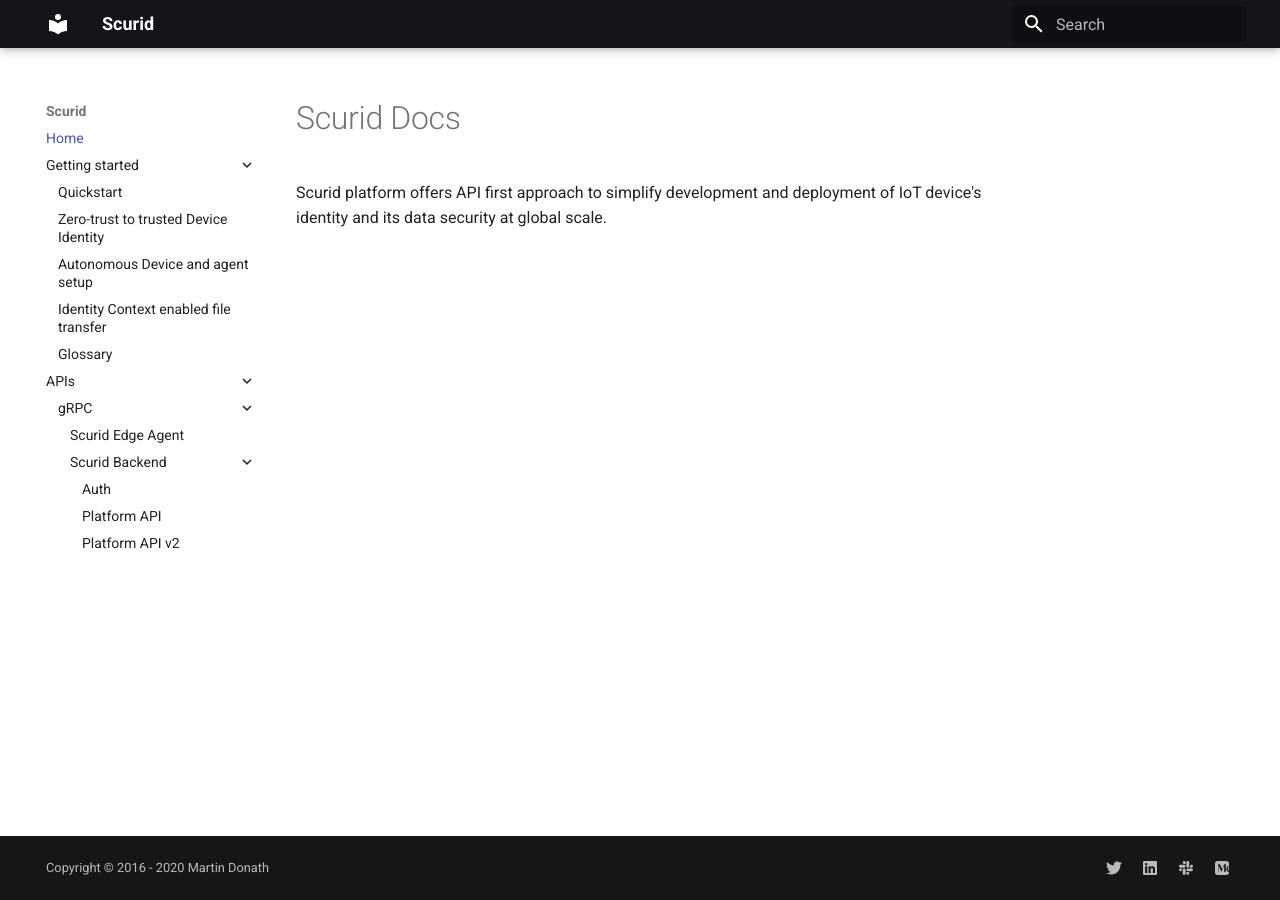
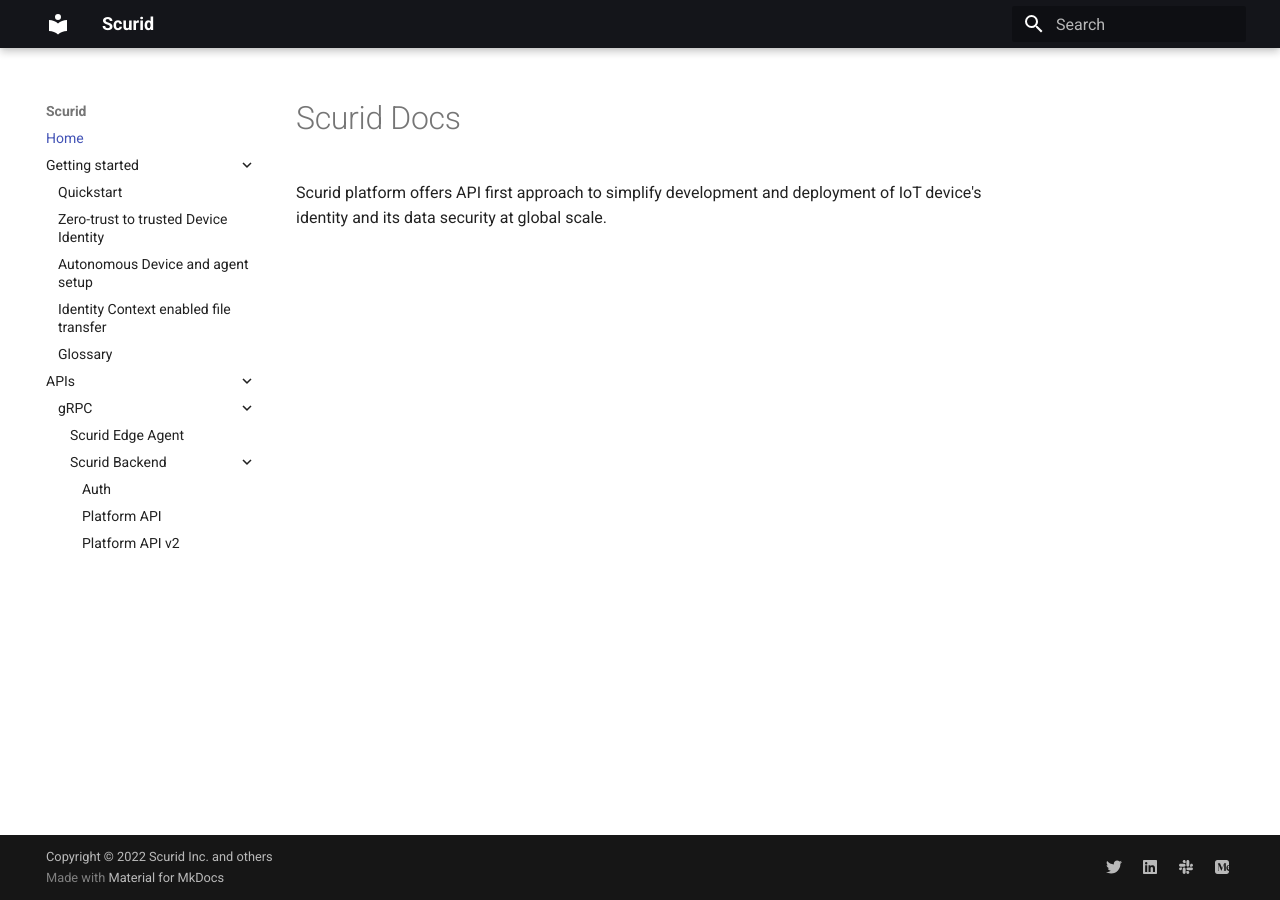
Before and after one commit to scurid-inc/docs, an MkDocs documentation site: the page built from docs/index.md, in a window 1280 px wide. Built offline with MkDocs 1.6.1 and Material for MkDocs 9.7.7, drawn with Linux system fonts in a browser that asks for light colours; the version menu is left out.

Commit message:
added identityContextEnabledFileTransfer.md

```diff
--- a/mkdocs.yml
+++ b/mkdocs.yml
@@ -63,5 +63,5 @@ extra:
     provider: mike
     default: latest
   # disables the footer with mkdocs info
-  generator: false
-copyright: Copyright &copy; 2016 - 2020 Martin Donath
+  generator: true
+copyright: Copyright &copy; 2022 Scurid Inc. and others
```
